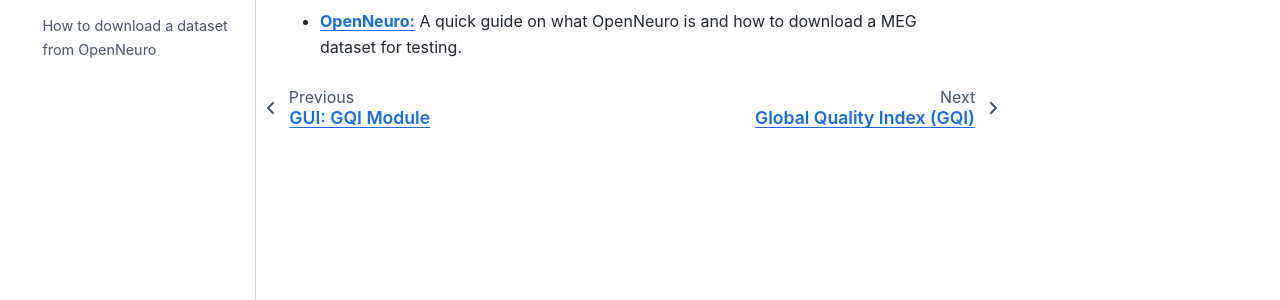
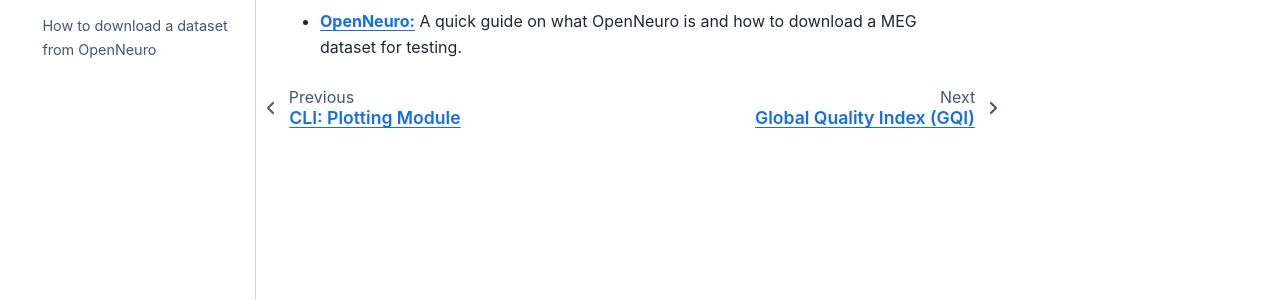
Before and after one commit to ANCPLabOldenburg/megqc_documentation, a Jupyter Book: the page built from book/extra.md, in a window 1280 px wide. Shown: the part 482-782 px from the top of the page. Built offline with Jupyter Book 1.0.4 settings and Sphinx 7.4.7 and the Sphinx Book theme 1.1.4, drawn with Linux system fonts in a browser that asks for light colours; pages that are not in the unit, such as notebooks, are missing from menus; some of the changed lines change nothing that is shown.

Commit message:
Update _toc.yml

```diff
--- a/_toc.yml
+++ b/_toc.yml
@@ -19,9 +19,9 @@
   sections:
     - file: tutorial/calc_gui
     - file: tutorial/plot_gui
+    - file: tutorial/gqi_gui
     - file: tutorial/calc_cli
     - file: tutorial/plot_cli
-    - file: tutorial/gqi_gui
 - file: book/extra
   sections:
     - file: extra/gqi
```
